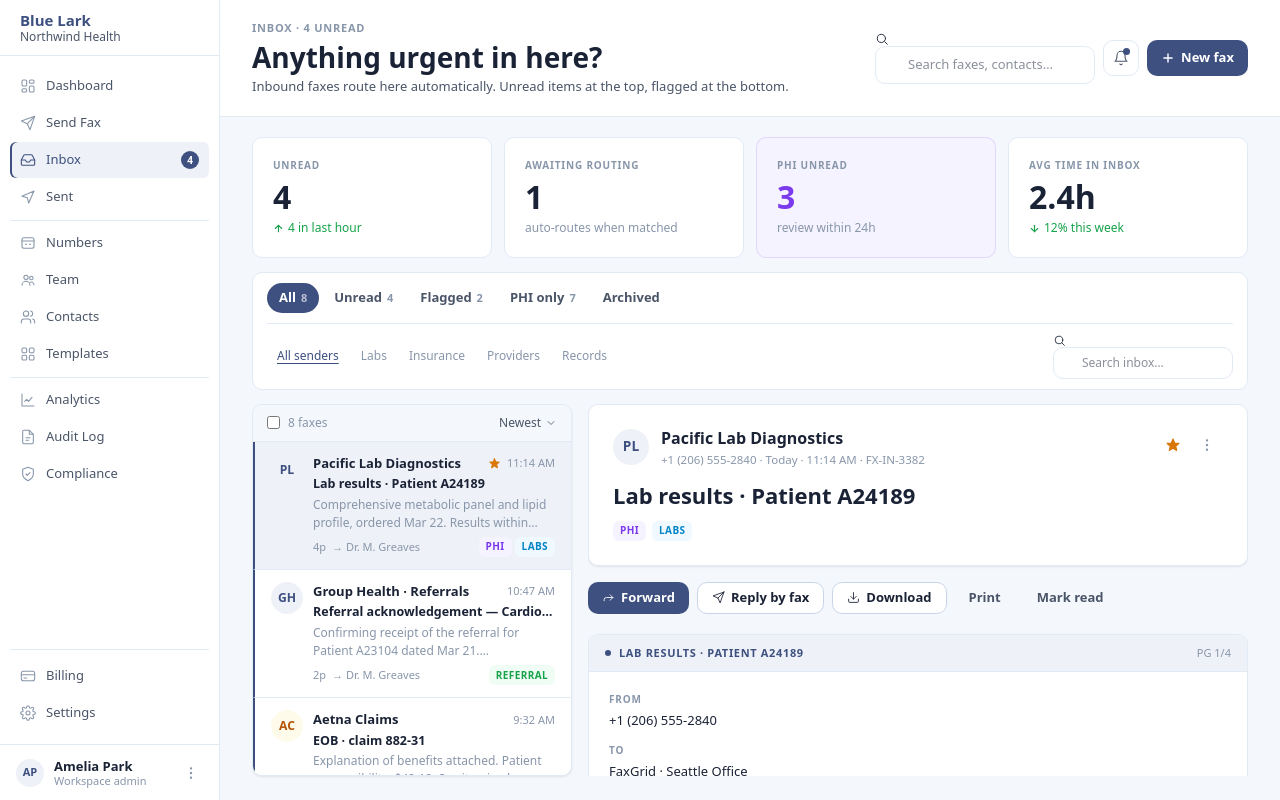
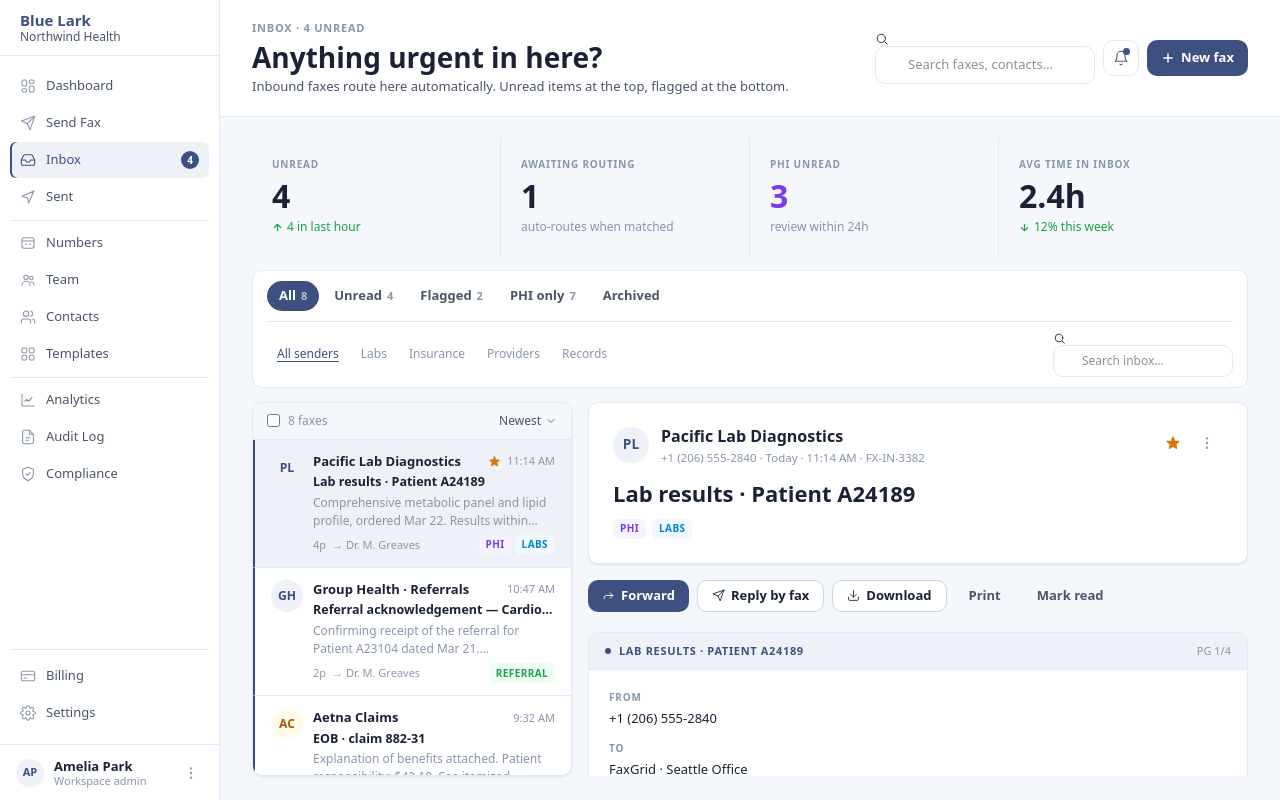
Before and after one commit to kschulze3142/design-prototype, a Next.js app: page /app/inbox in a window 1280 px wide. Built offline with nearby package versions, Linux system fonts and the light colour scheme.

Commit message:
fix: remove card styling from inbox stat tiles

```diff
--- a/app/app/inbox/page.tsx
+++ b/app/app/inbox/page.tsx
@@ -464,8 +464,11 @@ export default function InboxPage() {
   // ── stat tile base style ─────────────────────────────────────────────────
   const statTileBase: React.CSSProperties = {
     padding: 20,
-    boxShadow: 'none',
-    cursor: 'default',
+    borderRight: '1px solid var(--color-border)',
+  };
+
+  const statTileLast: React.CSSProperties = {
+    padding: 20,
   };
 
   return (
@@ -549,14 +552,14 @@ export default function InboxPage() {
       }}>
 
         {/* Stats row */}
-        <div style={{ display: 'grid', gridTemplateColumns: 'repeat(4, 1fr)', gap: 12, flexShrink: 0 }}>
+        <div style={{ display: 'grid', gridTemplateColumns: 'repeat(4, 1fr)', gap: 0, flexShrink: 0 }}>
 
           {/* Tile 1: Unread — clickable */}
           <button
             onClick={() => setActiveTab('unread')}
             style={{ textAlign: 'left', background: 'none', border: 'none', padding: 0, cursor: 'pointer' }}
           >
-            <Card style={statTileBase}>
+            <div style={statTileBase}>
               <div style={{ fontFamily: 'var(--font-body)', fontSize: 10, fontWeight: 700, letterSpacing: '0.08em', textTransform: 'uppercase', color: 'var(--color-text-tertiary)', marginBottom: 8 }}>
                 UNREAD
               </div>
@@ -567,11 +570,11 @@ export default function InboxPage() {
                 <I.ArrowUp size={11} strokeWidth={2.4} />
                 4 in last hour
               </div>
-            </Card>
+            </div>
           </button>
 
           {/* Tile 2: Awaiting routing */}
-          <Card style={statTileBase}>
+          <div style={statTileBase}>
             <div style={{ fontFamily: 'var(--font-body)', fontSize: 10, fontWeight: 700, letterSpacing: '0.08em', textTransform: 'uppercase', color: 'var(--color-text-tertiary)', marginBottom: 8 }}>
               AWAITING ROUTING
             </div>
@@ -581,18 +584,14 @@ export default function InboxPage() {
             <div style={{ fontFamily: 'var(--font-body)', fontSize: 12, color: 'var(--color-text-tertiary)' }}>
               auto-routes when matched
             </div>
-          </Card>
+          </div>
 
           {/* Tile 3: PHI Unread — highlighted, clickable */}
           <button
             onClick={() => setActiveTab('phi')}
             style={{ textAlign: 'left', background: 'none', border: 'none', padding: 0, cursor: 'pointer' }}
           >
-            <Card style={{
-              ...statTileBase,
-              background: 'var(--color-phi-bg)',
-              border: '1px solid rgba(124,58,237,0.15)',
-            }}>
+            <div style={statTileBase}>
               <div style={{ fontFamily: 'var(--font-body)', fontSize: 10, fontWeight: 700, letterSpacing: '0.08em', textTransform: 'uppercase', color: 'var(--color-text-tertiary)', marginBottom: 8 }}>
                 PHI UNREAD
               </div>
@@ -602,11 +601,11 @@ export default function InboxPage() {
               <div style={{ fontFamily: 'var(--font-body)', fontSize: 12, color: 'var(--color-text-tertiary)' }}>
                 review within 24h
               </div>
-            </Card>
+            </div>
           </button>
 
           {/* Tile 4: Avg time — informational */}
-          <Card style={statTileBase}>
+          <div style={statTileLast}>
             <div style={{ fontFamily: 'var(--font-body)', fontSize: 10, fontWeight: 700, letterSpacing: '0.08em', textTransform: 'uppercase', color: 'var(--color-text-tertiary)', marginBottom: 8 }}>
               AVG TIME IN INBOX
             </div>
@@ -617,7 +616,7 @@ export default function InboxPage() {
               <I.ArrowDown size={11} strokeWidth={2.4} />
               12% this week
             </div>
-          </Card>
+          </div>
         </div>
 
         {/* Filter bar */}
```
